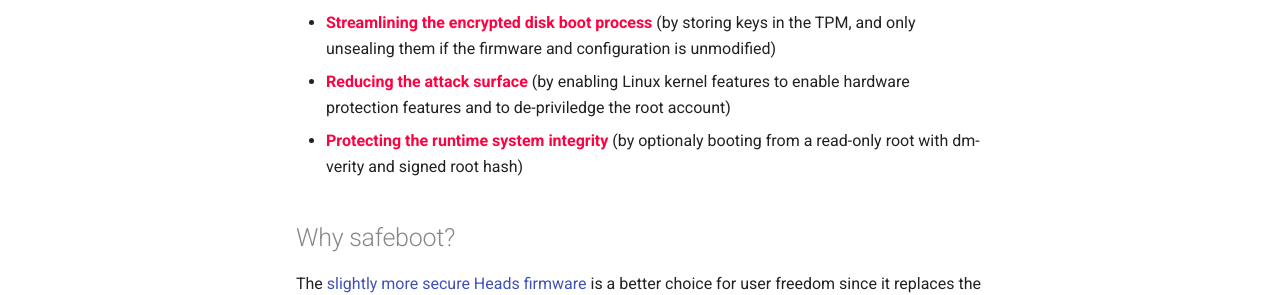
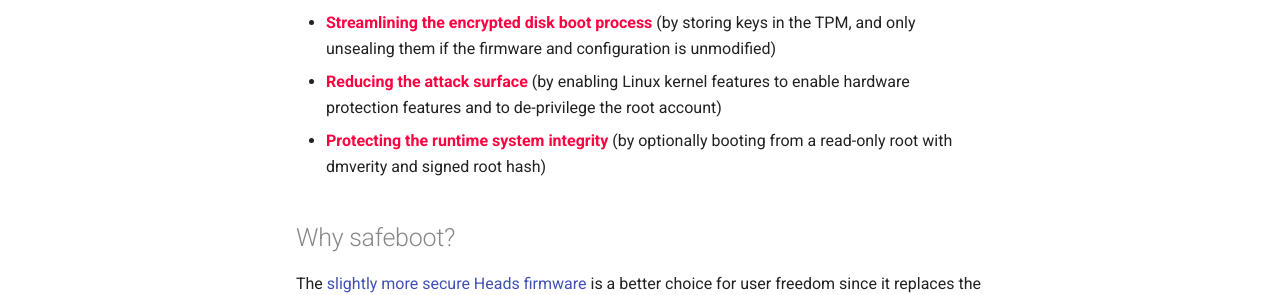
Before and after one commit to osresearch/safeboot, an MkDocs documentation site: the page built from docs/index.md, in a window 1280 px wide and 900 px high, scrolled down 689 px. Shown: the part 188-483 px from the top of the window. Built offline with MkDocs 1.6.1 and Material for MkDocs 9.7.7, drawn with Linux system fonts in a browser that asks for light colours; comment, search, counter and statistics services are not loaded.

Commit message:
faq and typos

```diff
--- a/docs/index.md
+++ b/docs/index.md
@@ -9,8 +9,8 @@
 
 * **Booting only code that is authorized by the system owner** (by installing a hardware protected platform key for the kernel and initrd)
 * **Streamlining the encrypted disk boot process** (by storing keys in the TPM, and only unsealing them if the firmware and configuration is unmodified)
-* **Reducing the attack surface** (by enabling Linux kernel features to enable hardware protection features and to de-priviledge the root account)
-* **Protecting the runtime system integrity** (by optionaly booting from a read-only root with dm-verity and signed root hash)
+* **Reducing the attack surface** (by enabling Linux kernel features to enable hardware protection features and to de-privilege the root account)
+* **Protecting the runtime system integrity** (by optionally booting from a read-only root with dmverity and signed root hash)
 
 ## Why safeboot?
 
```
Also changed, not shown: docs/faq.md (+10 -0 lines), docs/images/tpm.jpg (added).
